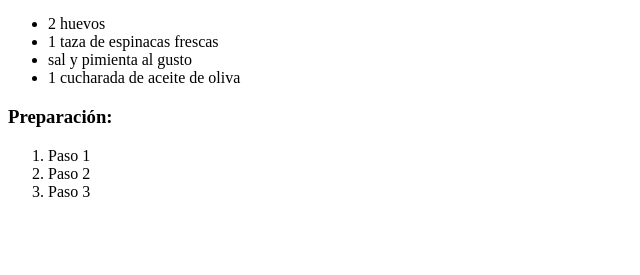
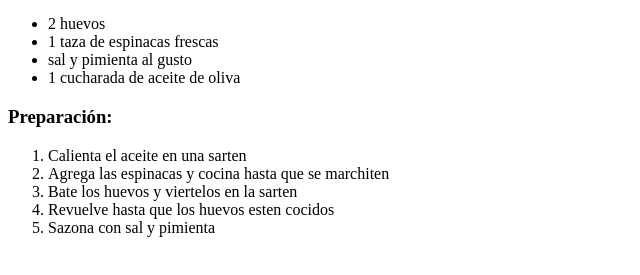
Before and after one commit to juanrios2/recetas_cocina, a plain HTML site: page index.html in a window 1280 px wide. Shown: the part 189-464 px from the top of the page, without its empty margins (0-640 px from the left). Drawn offline with Linux system fonts and the light colour scheme.

Commit message:
Agregue la preparacion del primer plato

```diff
--- a/index.html
+++ b/index.html
@@ -19,9 +19,11 @@
         </ul>
         <h3>Preparación:</h3>
         <ol>
-        <li>Paso 1</li>
-        <li>Paso 2</li>
-        <li>Paso 3</li>
+        <li>Calienta el aceite en una sarten</li>
+        <li>Agrega las espinacas y cocina hasta que se marchiten</li>
+        <li>Bate los huevos y viertelos en la sarten</li>
+        <li>Revuelve hasta que los huevos esten cocidos</li>
+        <li>Sazona con sal y pimienta</li>
         </ol>
         </section>
         </body>
```
